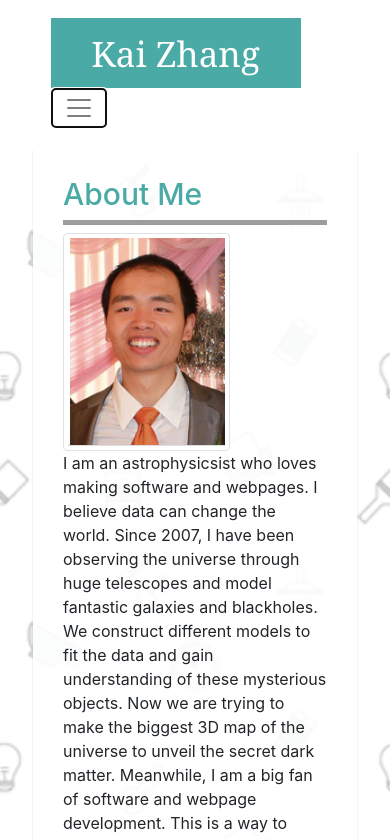
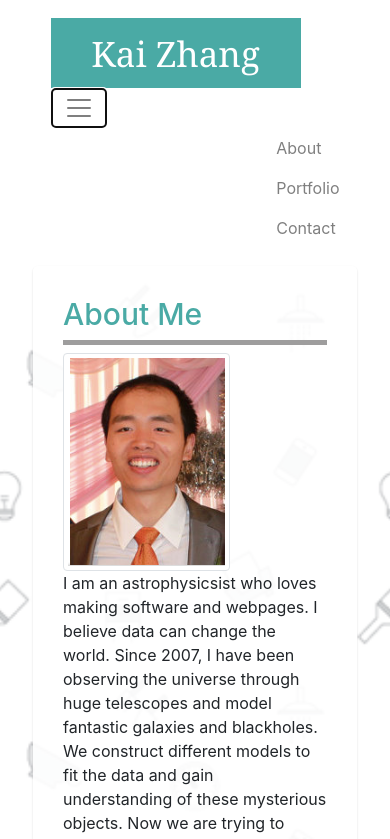
Before and after one commit to zkdtc/Portfolio_bootstrap, a plain HTML site: page index.html in a window 390 px wide. Both pictures are taken after a click on the button "Toggle navigation". Shown: the top 839 px of the page. Drawn offline with nearby package versions, Linux system fonts and the light colour scheme.

Commit message:
Fixed the collapsed navbar

```diff
--- a/index.html
+++ b/index.html
@@ -13,12 +13,12 @@
   <div class="navbar navbar-expand-lg navbar-fixed-top navbar-light" >
 
       <a class="navbar-brand bg-greygreen text-white" style="width:250px; height: 70px;text-align: center; vertical-align: middle; padding-top:10px; padding-bottom:-20px; font-family: 'Georgia', Times, 'Times New Roman', serif; font-size: 35px;" href="#">Kai Zhang</a>
-      <button class="navbar-toggler"  type="button" data-toggle="collapse" data-target="#navbarsExample07XL" aria-controls="navbarsExample07XL" aria-expanded="false" aria-label="Toggle navigation">
+      <button class="navbar-toggler"  type="button" data-toggle="collapse" data-target="#navbarsThis" aria-controls="navbarsThis" aria-expanded="false" aria-label="Toggle navigation">
         <span class="navbar-toggler-icon"></span>
       </button>
 
-      <div class="navbar-collapse collapse">
-        <ul class="nav navbar-nav navbar-right" style="float:right;margin-left:400px;">
+      <div class="navbar-collapse collapse" id="navbarsThis">
+         <ul class="nav navbar-nav navbar-right" style="float:right;margin-left:55%;">
           <li class="nav-item">
             <a class="nav-link text-grey" href="index.html">About <span class="sr-only">(current)</span></a>
           </li>
```
